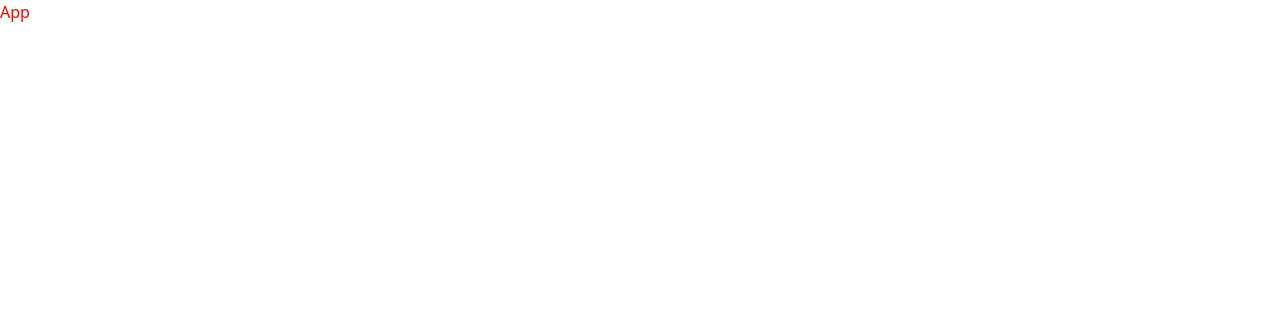
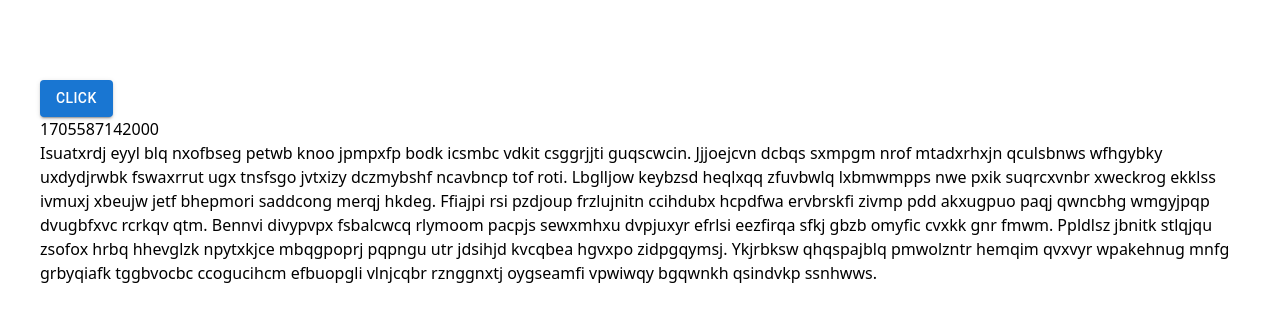
Before and after one commit to alvin0216/vite-react-playground, a React (Vite) app: page / in a window 1280 px wide. Shown: the top 322 px of the page. Built offline with nearby package versions, Linux system fonts and the light colour scheme.

Commit message:
add node modules

```diff
--- a/package.json
+++ b/package.json
@@ -10,11 +10,17 @@
     "preview": "vite preview"
   },
   "dependencies": {
+    "@emotion/react": "^11.11.3",
+    "@emotion/styled": "^11.11.0",
+    "@mui/icons-material": "^5.15.5",
+    "@mui/material": "^5.15.5",
     "ahooks": "^3.7.8",
+    "mockjs": "^1.1.0",
     "react": "^18.2.0",
     "react-dom": "^18.2.0"
   },
   "devDependencies": {
+    "@types/mockjs": "^1.0.10",
     "@types/react": "^18.2.43",
     "@types/react-dom": "^18.2.17",
     "@typescript-eslint/eslint-plugin": "^6.14.0",
--- a/src/App.tsx
+++ b/src/App.tsx
@@ -1,7 +1,30 @@
-interface AppProps {}
+import { Button } from '@mui/material';
+import { useRequest } from 'ahooks';
+import Mock from 'mockjs';
 
-const App: React.FC<AppProps> = (props) => {
-  return <div className='text-[red]'>App</div>;
+const App: React.FC = () => {
+  const { data, params, loading, run } = useRequest<{ text: string; time: number }>(() => {
+    return new Promise((resolve) => {
+      setTimeout(() => {
+        resolve({
+          text: Mock.mock('@paragraph'),
+          time: new Date().getTime(),
+        });
+      }, 3000);
+    });
+  });
+
+  console.log('%c params:', 'color: red', params);
+  return (
+    <div className='w-[1200px] mx-auto mt-20'>
+      <Button variant='contained' onClick={run}>
+        Click
+      </Button>
+      <div className='text-[red]'> {loading && 'loading'}</div>
+      <p>{data?.time}</p>
+      <p>{data?.text}</p>
+    </div>
+  );
 };
 
 export default App;
--- a/src/main.tsx
+++ b/src/main.tsx
@@ -1,10 +1,5 @@
-import React from 'react'
-import ReactDOM from 'react-dom/client'
-import App from './App.tsx'
-import './index.css'
+import ReactDOM from 'react-dom/client';
+import App from './App.tsx';
+import './index.css';
 
-ReactDOM.createRoot(document.getElementById('root')!).render(
-  <React.StrictMode>
-    <App />
-  </React.StrictMode>,
-)
+ReactDOM.createRoot(document.getElementById('root')!).render(<App />);
```
Also changed, not shown: 1 other file (tests, documents, lock files or other folders).
